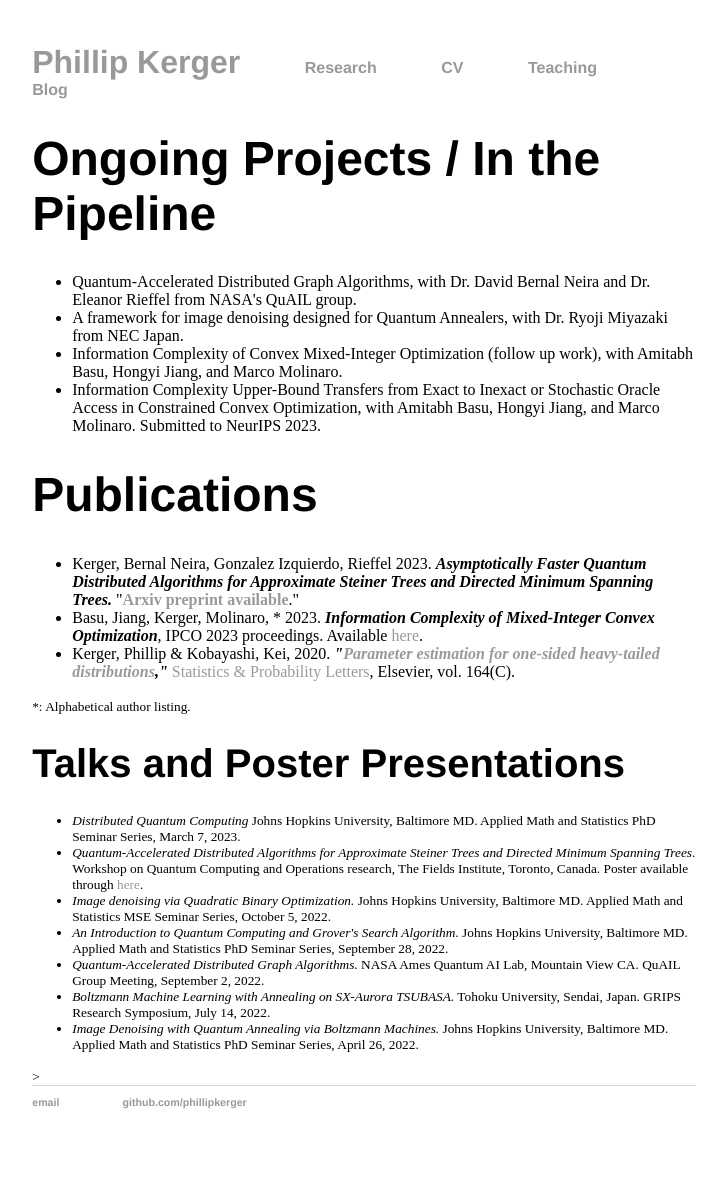
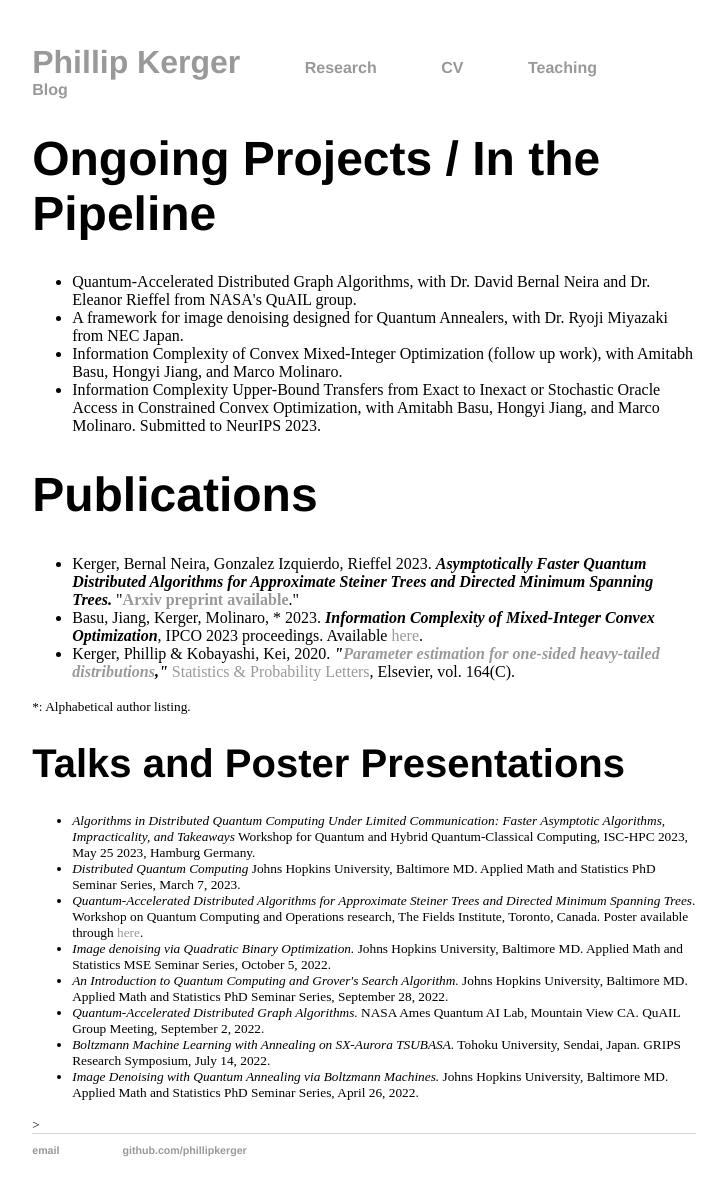
Before and after one commit to PhillipKerger/phillipkerger.github.io, a Jekyll site: the page built from research/index.html, in a window 1280 px wide. Shown: the whole page, without its empty margins (276-1002 px from the left). Built offline with Jekyll 4.4.1, drawn with Linux system fonts in a browser that asks for light colours; before the commit the page ends 1152 px from its top, so only the background shows below that.

Commit message:
Update index.html
added hamburg talk

```diff
--- a/research/index.html
+++ b/research/index.html
@@ -26,6 +26,8 @@ title: Phillip Kerger
 
 	<h1>Talks and Poster Presentations</h1>
 	<ul>
+
+		<li><i>Algorithms in Distributed Quantum Computing Under Limited Communication: Faster Asymptotic Algorithms, Impracticality, and Takeaways</i> Workshop for Quantum and Hybrid Quantum-Classical Computing, ISC-HPC 2023, May 25 2023, Hamburg Germany.
 		<li><i>Distributed Quantum Computing</i> Johns Hopkins University, Baltimore MD. Applied Math and Statistics PhD Seminar Series, March 7, 2023.
 		<li> <i>Quantum-Accelerated Distributed Algorithms for Approximate Steiner Trees and Directed Minimum Spanning Trees</i>. Workshop on Quantum Computing and Operations research,
 			The Fields Institute, Toronto, Canada. Poster available through <a href="https://sites.google.com/view/qcor22/home">here</a>.
```
